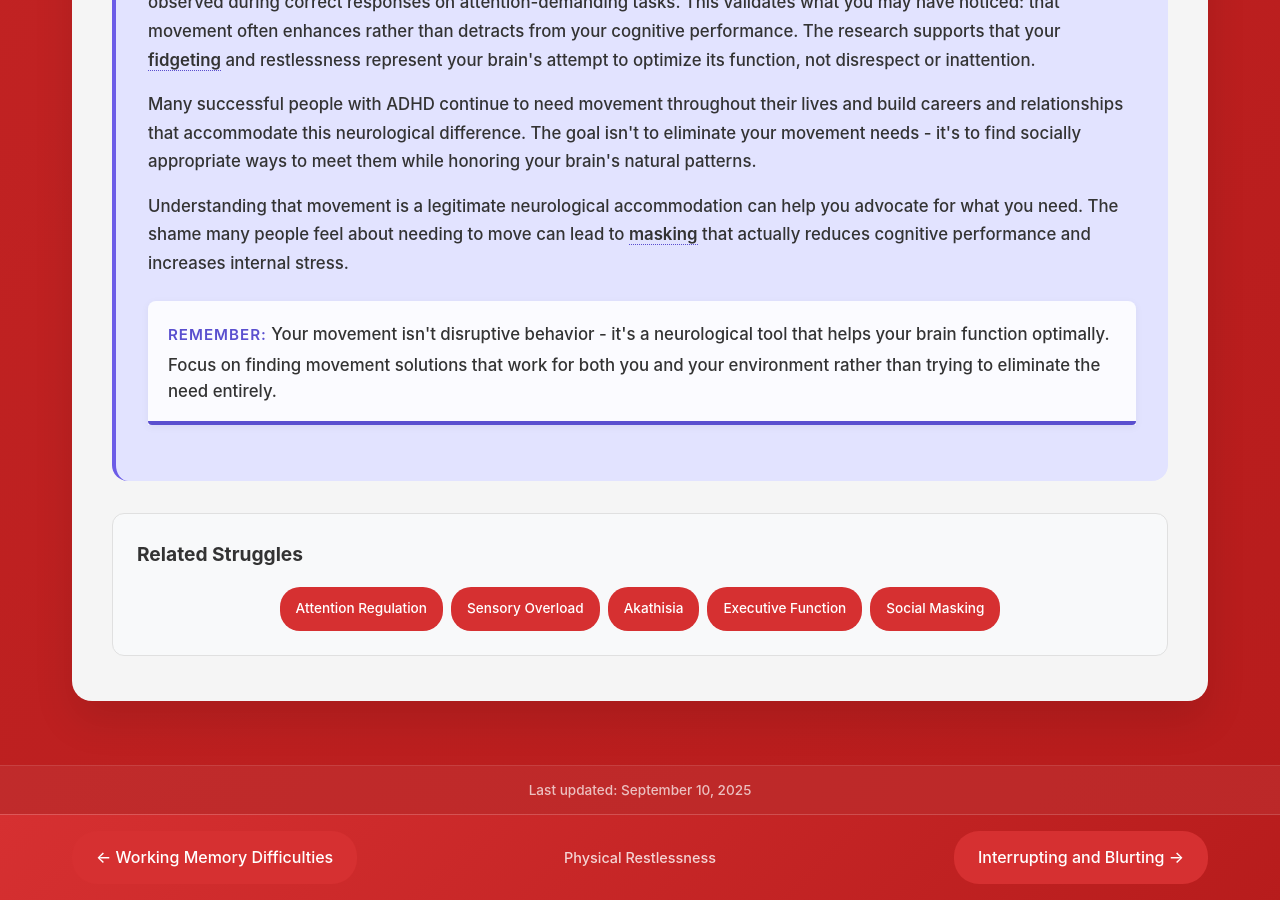
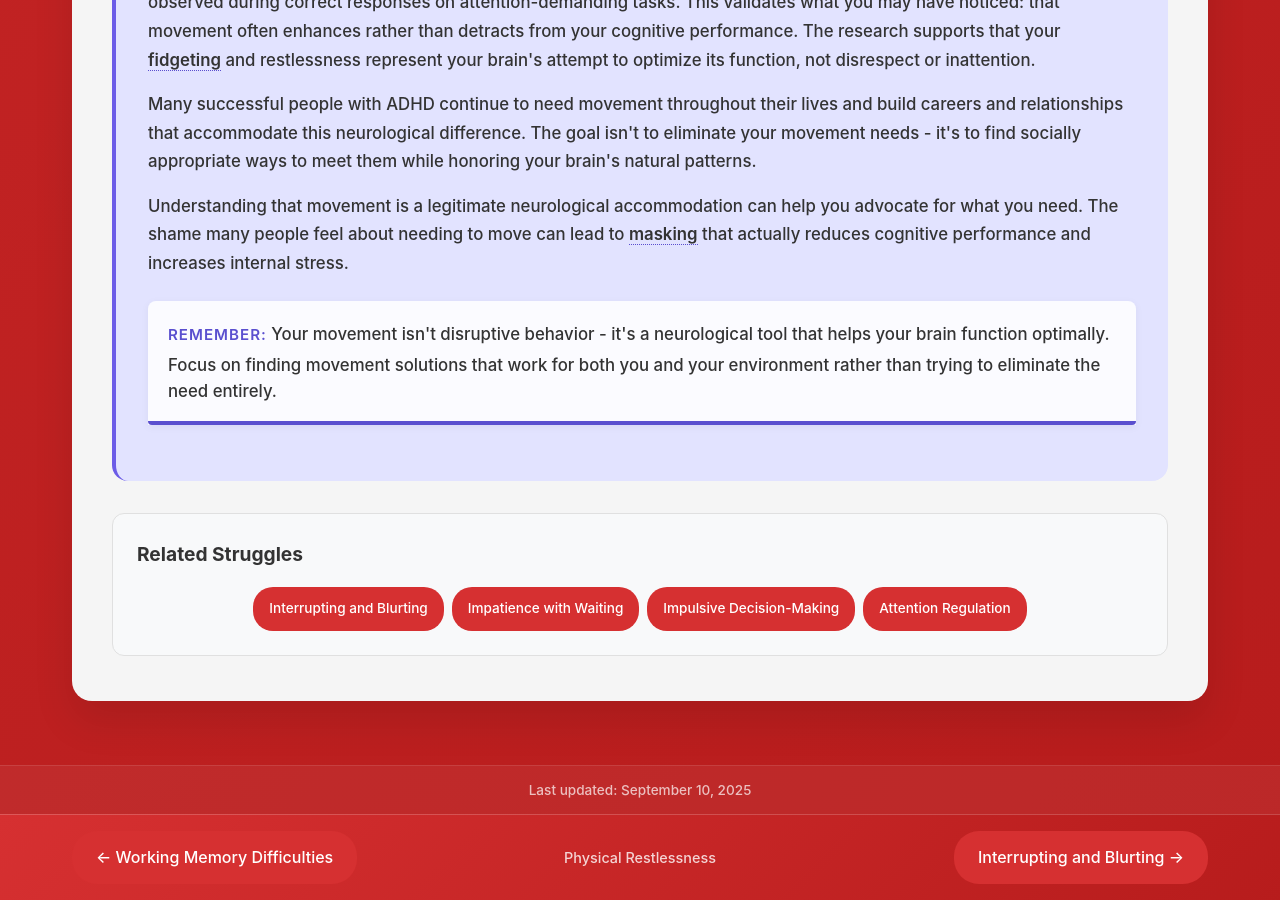
Before and after one commit to neurodivergent-survival-guide/neurodivergent-survival-guide, a Jekyll site: the page built from struggles/physical-restlessness.html, in a window 1280 px wide and 900 px high, scrolled down 4937 px. Built offline with Jekyll 4.4.1, drawn with Linux system fonts in a browser that asks for light colours.

Commit message:
Update physical-restlessness.html

```diff
--- a/struggles/physical-restlessness.html
+++ b/struggles/physical-restlessness.html
@@ -133,26 +133,10 @@ search_terms: ["can't sit still", "need to move", "fidgeting constantly", "restl
     <div class="related-struggles">
         <h3>Related Struggles</h3>
         <div class="struggle-tags">
+            <a href="{{ '/struggles/interrupting-and-blurting.html' | relative_url }}" class="struggle-tag">Interrupting and Blurting</a>
+            <a href="{{ '/struggles/impatience-with-waiting.html' | relative_url }}" class="struggle-tag">Impatience with Waiting</a>
+            <a href="{{ '/struggles/impulsive-decision-making.html' | relative_url }}" class="struggle-tag">Impulsive Decision-Making</a>
             <a href="{{ '/struggles/attention-regulation.html' | relative_url }}" class="struggle-tag">Attention Regulation</a>
-            <a href="{{ '/struggles/sensory-overload.html' | relative_url }}" class="struggle-tag">Sensory Overload</a>
-            <a href="{{ '/struggles/akathisia.html' | relative_url }}" class="struggle-tag">Akathisia</a>
-            <a href="{{ '/struggles/executive-function-challenges.html' | relative_url }}" class="struggle-tag">Executive Function</a>
-            <a href="{{ '/struggles/social-masking.html' | relative_url }}" class="struggle-tag">Social Masking</a>
         </div>
     </div>
 </div>
-
-<script>
-function toggleLearnMore(element) {
-    const content = element.querySelector('.learn-more-content');
-    const arrow = element.querySelector('h3');
-
-    if (content.style.display === 'block') {
-        content.style.display = 'none';
-        arrow.innerHTML = arrow.innerHTML.replace('↑', '↓');
-    } else {
-        content.style.display = 'block';
-        arrow.innerHTML = arrow.innerHTML.replace('↓', '↑');
-    }
-}
-</script>
```
